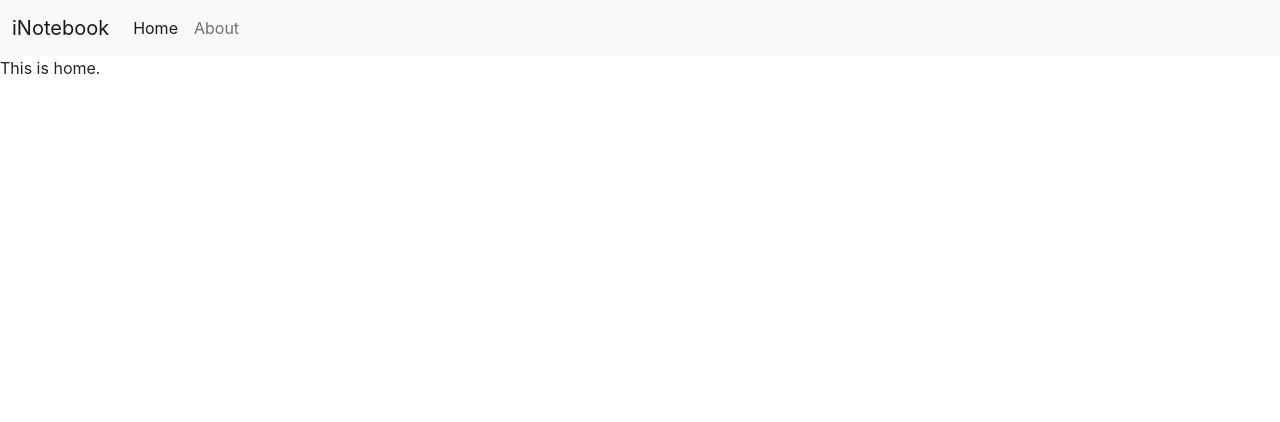
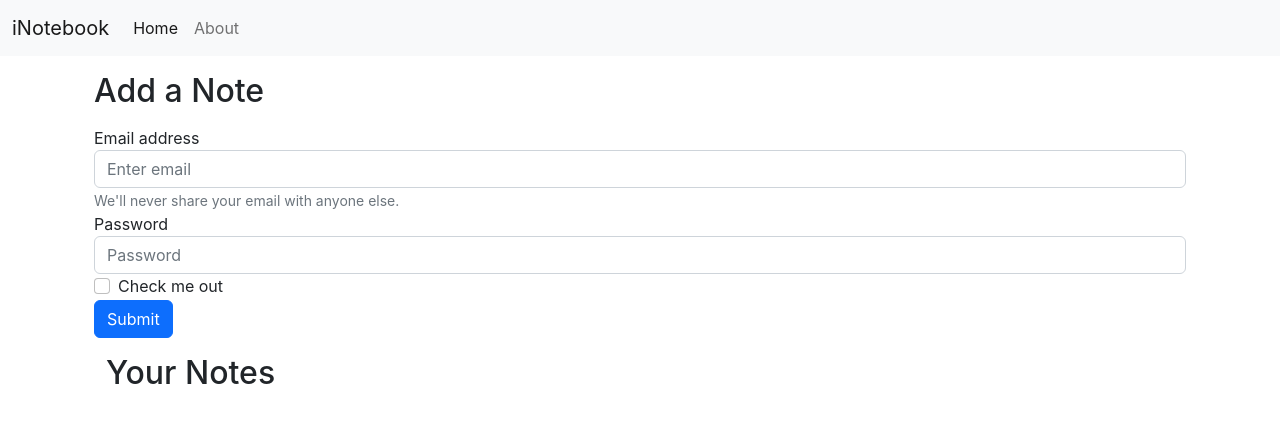
Before and after one commit to Harshul02/iNotebook, a React (Create React App) app: page / in a window 1280 px wide. Shown: the top 422 px of the page. Built offline with nearby package versions, Linux system fonts and the light colour scheme.

Commit message:
used UseLocation Hook

```diff
--- a/src/App.js
+++ b/src/App.js
@@ -16,10 +16,12 @@
     <NoteState>
     <BrowserRouter>
       <Navbar />
+      <div className="container">
       <Routes>
       <Route exact path="/" element={<Home />}></Route>
       <Route exact path="/about" element={<About />}></Route>
       </Routes>
+      </div>
       </BrowserRouter>
       </NoteState>
     </>
--- a/src/components/About.js
+++ b/src/components/About.js
@@ -3,14 +3,9 @@
 
 
 const About = () => {
-  const a = useContext(noteContext);
-  useEffect(()=>{
-    a.update();
-    //eslint-disable-next-line
-  }, []);
   return (
     <div>
-      This is About {a.state.name} and he is in class {a.state.class}
+      This is About Page
     </div>
   )
 }
--- a/src/components/Home.js
+++ b/src/components/Home.js
@@ -2,9 +2,28 @@
 
 const Home = () => {
   return (
-    <div>
-      This is home.
-    </div>
+    <div className="container my-3">
+      <h2>Add a Note</h2>
+      <form className='my-3'>
+  <div className="form-group">
+    <label for="exampleInputEmail1">Email address</label>
+    <input type="email" className="form-control" id="exampleInputEmail1" aria-describedby="emailHelp" placeholder="Enter email" />
+    <small id="emailHelp" className="form-text text-muted">We'll never share your email with anyone else.</small>
+  </div>
+  <div className="form-group">
+    <label for="exampleInputPassword1">Password</label>
+    <input type="password" className="form-control" id="exampleInputPassword1" placeholder="Password" />
+  </div>
+  <div className="form-group form-check">
+    <input type="checkbox" className="form-check-input" id="exampleCheck1" />
+    <label className="form-check-label" for="exampleCheck1">Check me out</label>
+  </div>
+  <button type="submit" className="btn btn-primary">Submit</button>
+</form>
+  <div className="container my-3">
+      <h2>Your Notes</h2>
+      </div>
+      </div>
   )
 }
 
--- a/src/components/Navbar.js
+++ b/src/components/Navbar.js
@@ -1,7 +1,14 @@
-import React from 'react'
-import {Link} from "react-router-dom";
+import React, {useEffect} from 'react'
+import {Link, useLocation} from "react-router-dom";
+
+
 
 const Navbar = () => {
+  let location = useLocation();
+  useEffect(() => {
+
+    console.log(location);
+  }, [location]);
   return (
         <nav className="navbar navbar-expand-lg bg-light">
   <div className="container-fluid">
@@ -12,25 +19,11 @@
     <div className="collapse navbar-collapse" id="navbarSupportedContent">
       <ul className="navbar-nav me-auto mb-2 mb-lg-0">
         <li className="nav-item">
-          <Link className="nav-link active" aria-current="page" to="/">Home</Link>
+          <Link className={`nav-link ${location.pathname === "/"?"active":""}`} aria-current="page" to="/">Home</Link>
         </li>
         <li className="nav-item">
-          <Link className="nav-link" to="/about">About</Link>
+          <Link className={`nav-link ${location.pathname === "/about"?"active":""}`} to="/about">About</Link>
         </li>
-        {/* <li className="nav-item dropdown">
-          <a className="nav-link dropdown-toggle" href="#" role="button" data-bs-toggle="dropdown" aria-expanded="false">
-            Dropdown
-          </a>
-          <ul className="dropdown-menu">
-            <li><a className="dropdown-item" href="#">Action</a></li>
-            <li><a className="dropdown-item" href="#">Another action</a></li>
-            <li><hr className="dropdown-divider" /></li>
-            <li><a className="dropdown-item" href="#">Something else here</a></li>
-          </ul>
-        </li> */}
-        {/* <li className="nav-item">
-          <Link className="nav-link disabled">Disabled</Link>
-        </li> */}
       </ul>
       {/* <form className="d-flex" role="search">
         <input className="form-control me-2" type="search" placeholder="Search" aria-label="Search" />
--- a/src/context/notes/noteState.js
+++ b/src/context/notes/noteState.js
@@ -2,23 +2,8 @@
 import NoteContext from './noteContext';
 
 const NoteState = (props)=>{
-
-    const s1 = {
-        "name": "Harsh",
-        "class": "5b"
-    }
-    const [state,setState] = useState(s1);
-    const update  = () =>{
-        setTimeout(()=>{
-            setState({
-                "name": "Larry",
-                "class": "10h"
-            });
-        })
-    }
-
     return(
-        <NoteContext.Provider value={{state,update}}>
+        <NoteContext.Provider value={{}}>
         {props.children}
         </NoteContext.Provider>
     )
```
